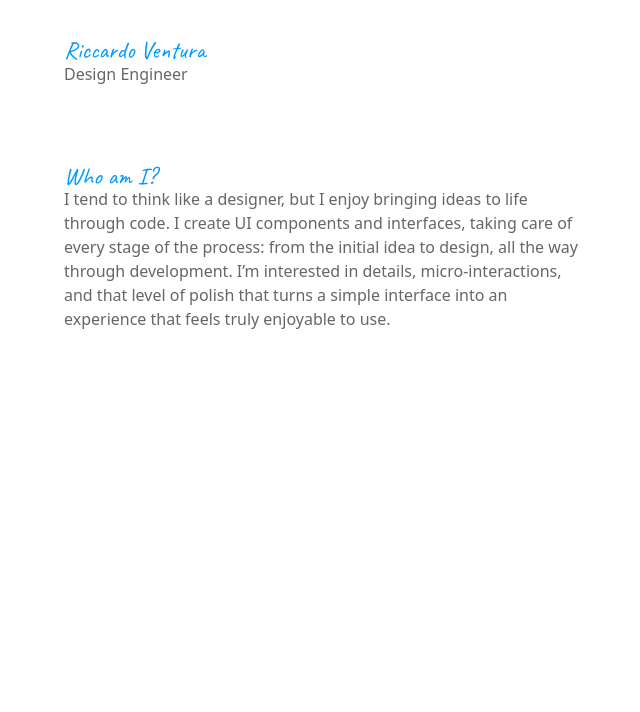
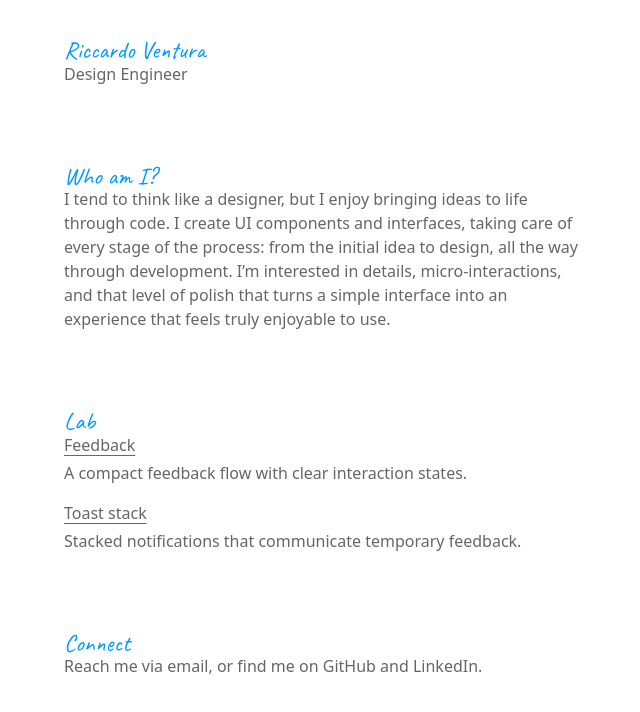
Before and after one commit to RiccardoFTW/portfolio, a Next.js app: page / in a window 1280 px wide. Shown: the top 712 px of the page, without its empty margins (312-952 px from the left). Built offline with nearby package versions, Linux system fonts and the light colour scheme.

Commit message:
added: lab section w components

```diff
--- /dev/null
+++ b/app/lab/[slug]/page.tsx
@@ -0,0 +1,33 @@
+import { notFound } from "next/navigation"
+import { labItems } from "@/data/lab"
+import { FeedbackComponent } from "@/components/feedback/FeedbackComponent"
+
+export default async function LabItemPage({
+    params,
+}: {
+    params: Promise<{ slug: string }>
+}) {
+    const { slug } = await params
+
+    const item = labItems.find((item) => item.slug === slug)
+
+    if (!item) {
+        notFound()
+    }
+
+    return (
+        <main className="min-h-dvh bg-(--canvas) text-(--text)">
+            <article className="mx-auto w-full max-w-xl px-6 pt-10 pb-20">
+                <h1 className="font-display text-display text-(--accent)">
+                    {item.title}
+                </h1>
+                <p className="text-body">{item.description}</p>
+                {item.slug === "feedback" ? (
+                    <section className="mt-20">
+                        <FeedbackComponent />
+                    </section>
+                ) : null}
+            </article>
+        </main>
+    )
+}
--- a/app/page.tsx
+++ b/app/page.tsx
@@ -1,3 +1,5 @@
+import Link from "next/link"
+import { labItems } from "@/data/lab"
 import './globals.css'
 
 export default function HomePage() {
@@ -15,6 +17,50 @@ export default function HomePage() {
           <p className='text-pretty'>I tend to think like a designer, but I enjoy bringing ideas to life through code. I create UI components and interfaces, taking care of every stage of the process: from the initial idea to design, all the way through development. I’m interested in details, micro-interactions, and that level of polish that turns a simple interface into an experience that feels truly enjoyable to use.
           </p>
         </section>
+        <section className='mt-20'>
+          <h2 className='font-display text-display text-(--accent)'>
+            Lab
+          </h2>
+          <ul className="space-y-4">
+            {labItems.map((item) => (
+              <li key={item.slug}>
+                <Link
+                  href={`/lab/${item.slug}`}
+                  className="underline underline-offset-4"
+                >
+                  {item.title}
+                </Link>
+                <p className="mt-1 text-body">{item.description}</p>
+              </li>
+            ))}
+          </ul>
+        </section>
+        <section className="mt-20">
+          <h2 className="font-display text-display text-(--accent)">
+            Connect
+          </h2>
+
+          <p className="text-body">
+            Reach me via{" "}
+            <a href="mailto:la-tua-email@example.com">email</a>, or find me on{" "}
+            <a
+              href="https://github.com/tuo-username"
+              target="_blank"
+              rel="noopener noreferrer"
+            >
+              GitHub
+            </a>{" "}
+            and{" "}
+            <a
+              href="https://linkedin.com/in/tuo-profilo"
+              target="_blank"
+              rel="noopener noreferrer"
+            >
+              LinkedIn
+            </a>
+            .
+          </p>
+        </section>
       </section>
     </main>
   )
--- /dev/null
+++ b/data/lab.ts
@@ -0,0 +1,18 @@
+type LabItem = {
+    slug: string,
+    title: string,
+    description: string
+}
+
+export const labItems: LabItem[] = [
+    {
+        slug: "feedback",
+        title: "Feedback",
+        description: "A compact feedback flow with clear interaction states.",
+    },
+    {
+        slug: "toast-stack",
+        title: "Toast stack",
+        description: "Stacked notifications that communicate temporary feedback.",
+    },
+]
```
